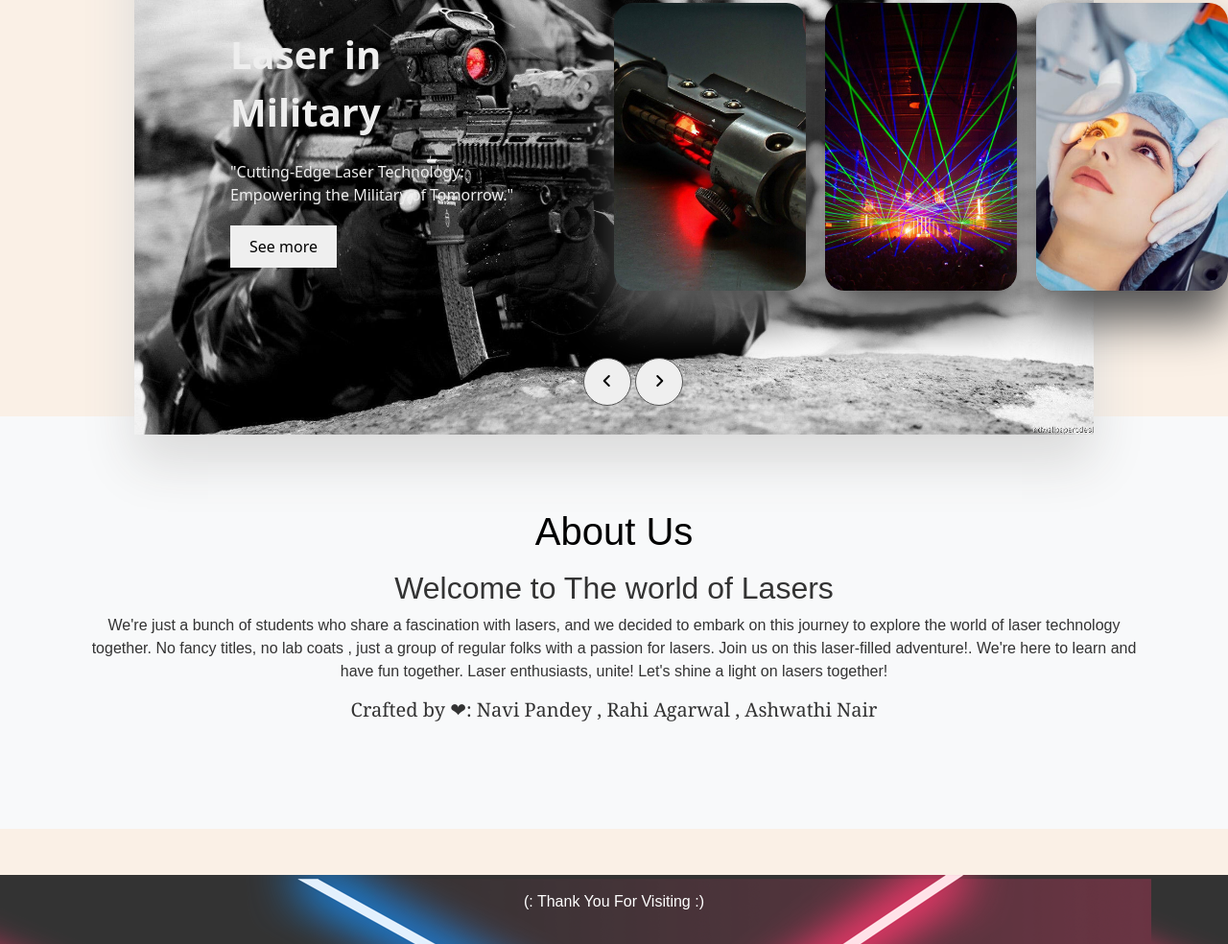
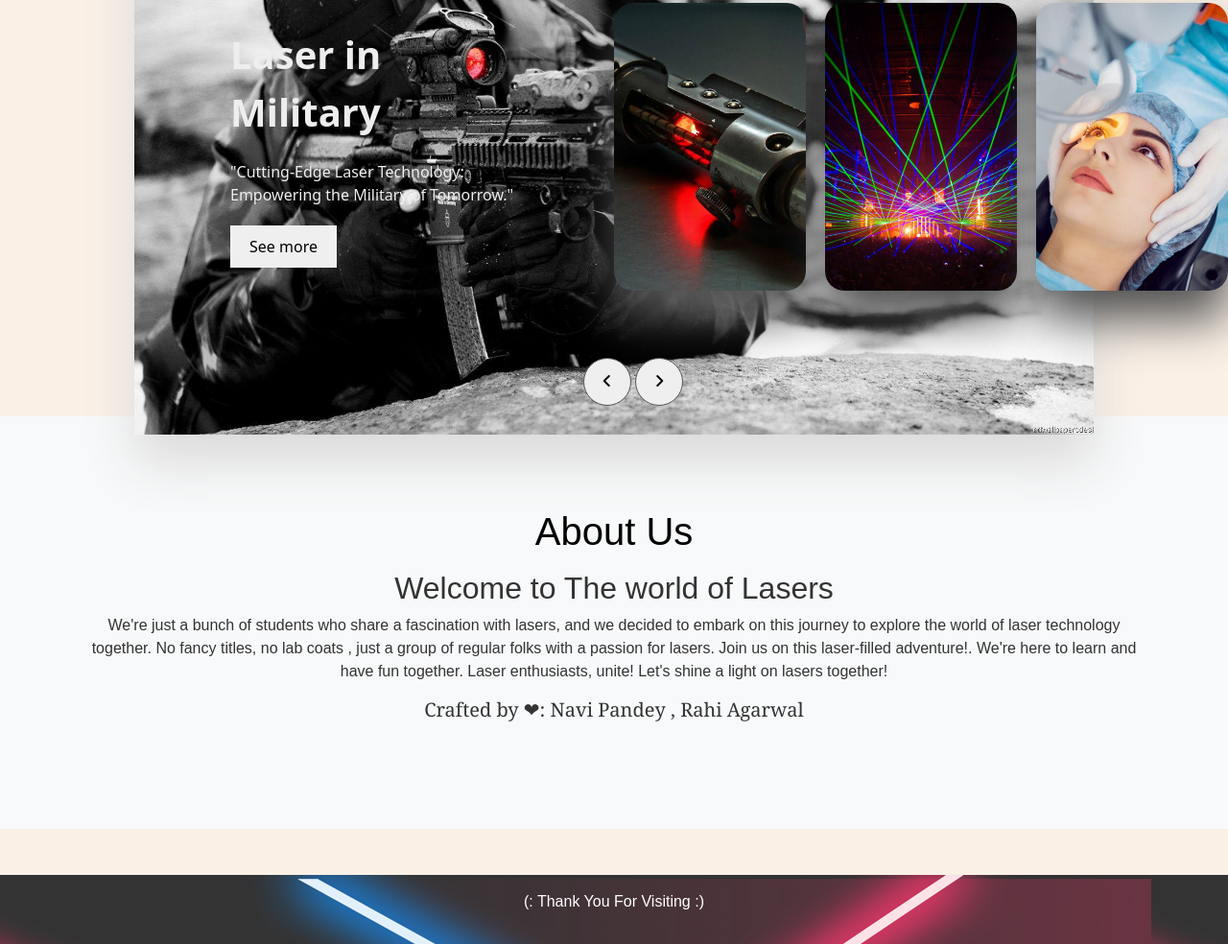
Before and after one commit to rahiaag/Laser_Application_Website, a plain HTML site: page index.html in a window 1280 px wide. Shown: the part 2047-3031 px from the top of the page at 96% size. Drawn offline with nearby package versions, Linux system fonts and the light colour scheme; files whose address does not match are found by name.

Commit message:
Update index.html

```diff
--- a/index.html
+++ b/index.html
@@ -169,7 +169,7 @@
                     Join us on this laser-filled adventure!. We're here to learn and have fun together. Laser enthusiasts, unite!
 
                     Let's shine a light on lasers together!</p>
-                  <h4 id="abt">Crafted by &#10084: Navi Pandey , Rahi Agarwal , Ashwathi Nair</h4>
+                  <h4 id="abt">Crafted by &#10084: Navi Pandey , Rahi Agarwal</h4>
         </p>
       </div>
     </div>
```
